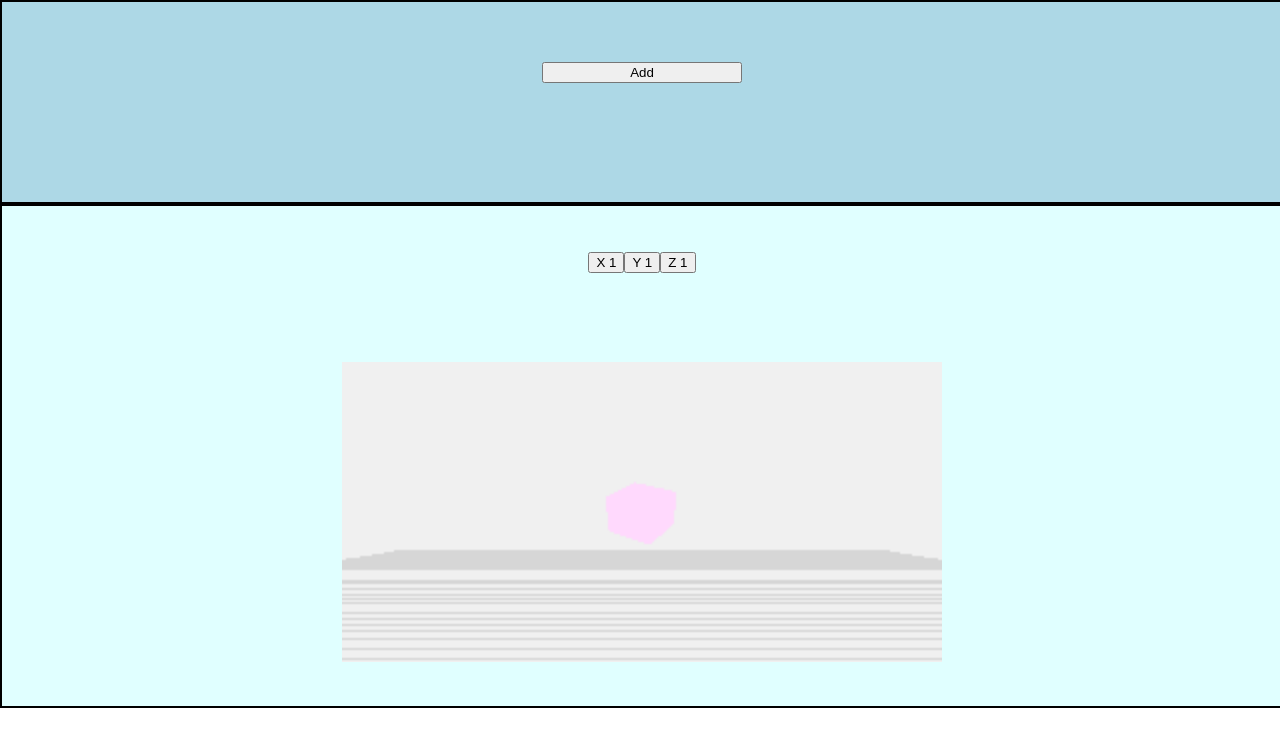
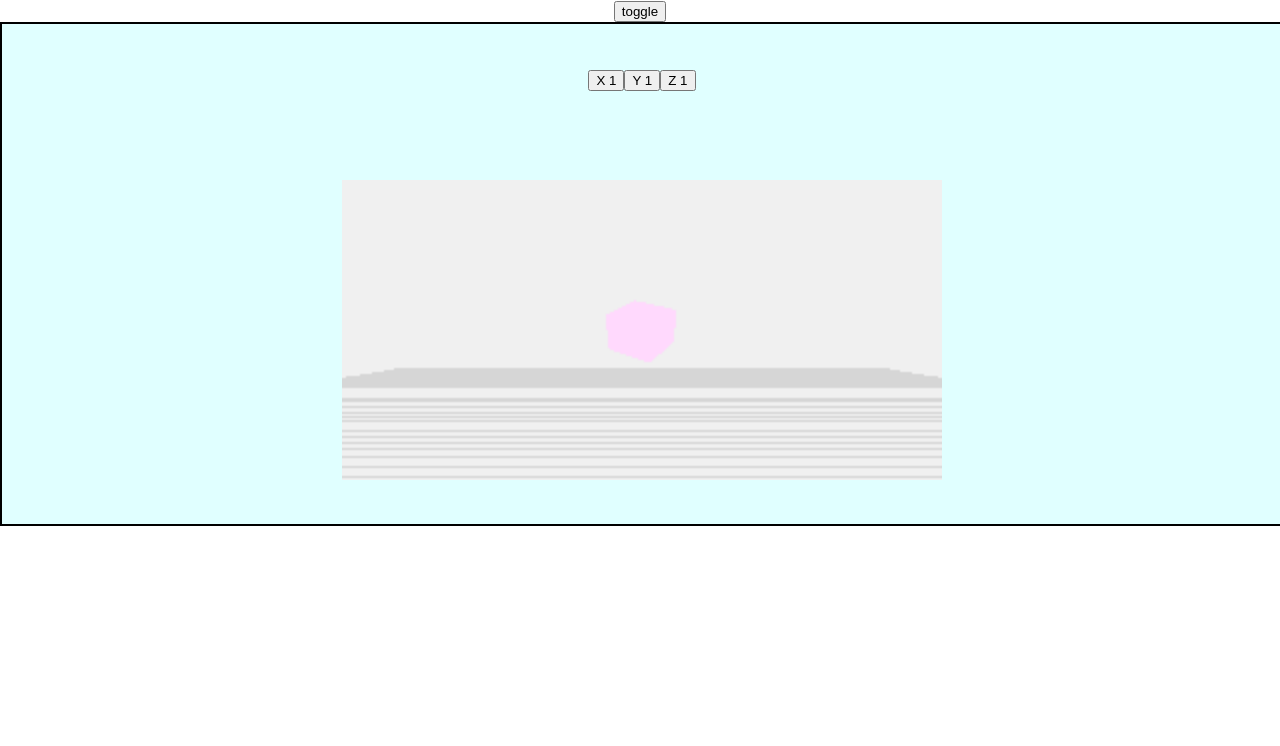
Before and after one commit to iumehara/interactive-cube, a React (Create React App) app in the folder interactive-cube/: page / in a window 1280 px wide. Shown: the top 746 px of the page. Built offline with nearby package versions, Linux system fonts and the light colour scheme.

Commit message:
Add button to toggle between cube and example

```diff
--- a/interactive-cube/src/playground/Playground.js
+++ b/interactive-cube/src/playground/Playground.js
@@ -1,11 +1,22 @@
+import { useState } from "react";
 import Canvas from "./Canvas";
-import InputsForm from "./InputsForm";
+import Example from "../example/Example";
 
 const Playground = () => {
+    const [showCube, setShowCube] = useState(true)
+
+    const content = () => {
+        if (showCube) {
+            return <Canvas/>
+        } else {
+            return <Example/>
+        }
+    }
+
     return (
         <>
-            <InputsForm/>
-            <Canvas/>
+            <button onClick={() => setShowCube(!showCube)}>toggle</button>
+            {content()}
         </>
     )
 }
```
